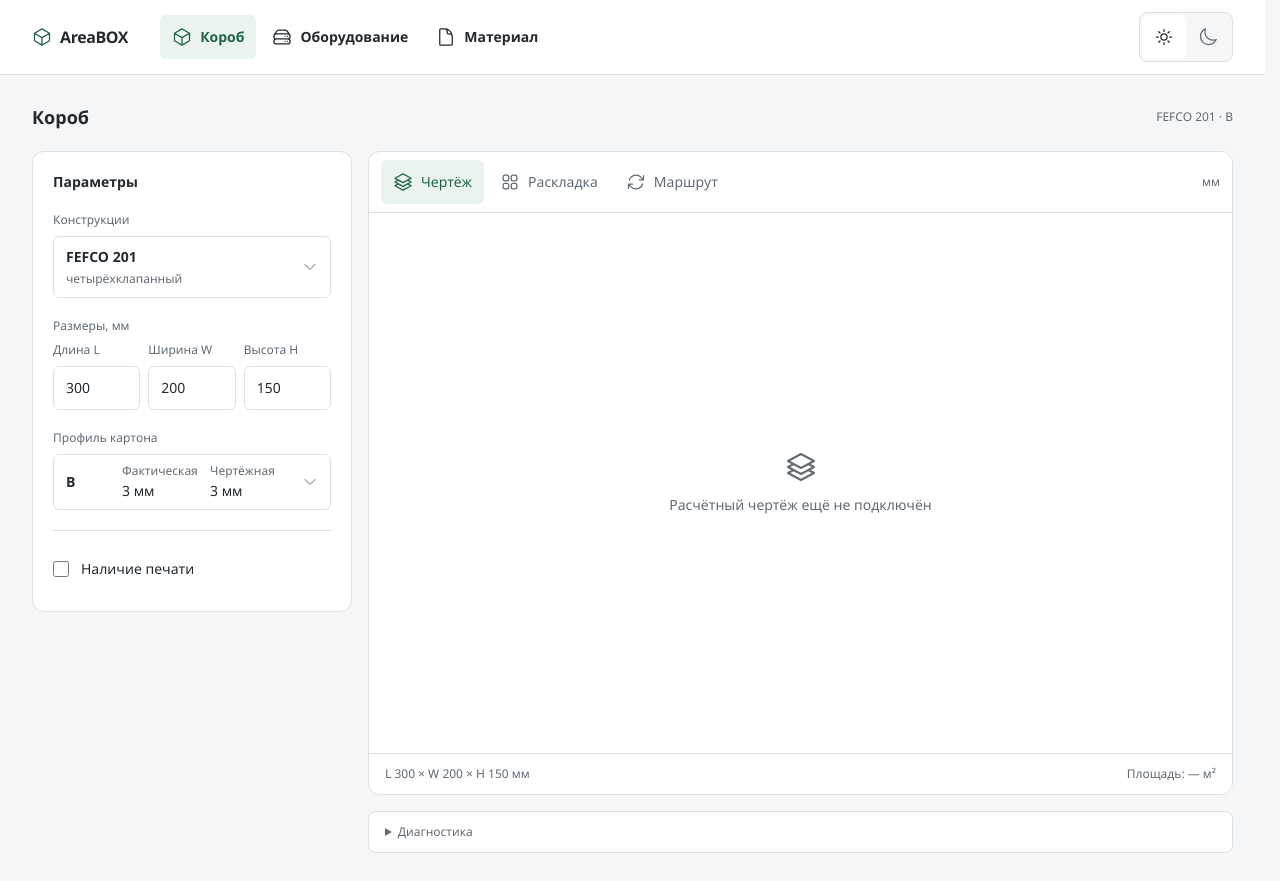
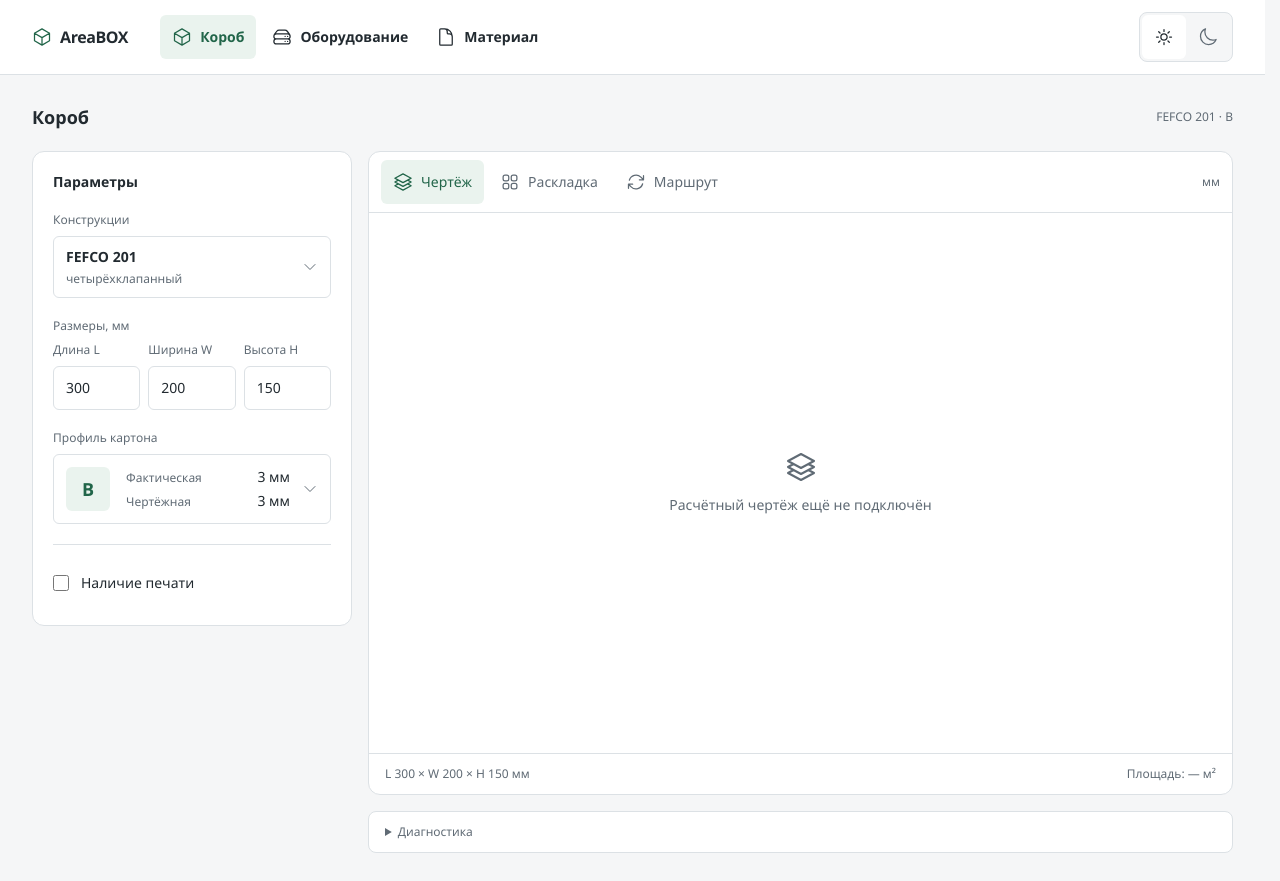
Before and after one commit to DemonicRous/areabox-vue, a Vue app: page /#/ in a window 1280 px wide. Built offline with nearby package versions, Linux system fonts and the light colour scheme.

Commit message:
Refine selected cardboard profile layout

```diff
--- a/src/components/CatalogSelect.vue
+++ b/src/components/CatalogSelect.vue
@@ -63,9 +63,11 @@ onUnmounted(() => document.removeEventListener('pointerdown', outside))
     <label :id="`${id}-label`" :for="`${id}-trigger`" class="mb-2 block text-xs font-medium text-muted">{{ label }}</label>
     <button :id="`${id}-trigger`" type="button" role="combobox" aria-haspopup="listbox" :aria-expanded="opened" :aria-controls="`${id}-list`" :aria-labelledby="`${id}-label`" :aria-activedescendant="opened ? `${id}-option-${active}` : undefined" class="control flex cursor-pointer items-center gap-3 text-left hover:border-accent" @click="opened ? close() : open()" @keydown="keydown">
       <span class="min-w-0 flex-1">
-        <span v-if="columns" class="grid grid-cols-[3rem_1fr_1fr] items-center gap-2">
-          <span class="font-semibold">{{ selected?.label }}</span>
-          <span v-for="(cell, index) in selected?.cells" :key="index" class="text-xs tabular-nums text-muted">{{ columns[index] }}<span class="mt-0.5 block text-sm text-ink">{{ cell }}</span></span>
+        <span v-if="columns" class="flex items-center gap-4 py-1">
+          <span class="flex size-11 shrink-0 items-center justify-center rounded-md bg-accent-soft text-lg font-semibold text-accent">{{ selected?.label }}</span>
+          <span class="min-w-0 flex-1 space-y-1">
+            <span v-for="(cell, index) in selected?.cells" :key="index" class="flex items-baseline justify-between gap-2 text-xs font-normal text-muted"><span>{{ columns[index] }}</span><span class="shrink-0 text-sm font-medium tabular-nums text-ink">{{ cell }}</span></span>
+          </span>
         </span>
         <span v-else class="block py-0.5"><span class="block font-semibold tabular-nums">{{ selected?.label }}</span><span class="mt-1 block text-xs font-normal text-muted">{{ selected?.description }}</span></span>
       </span>
```
